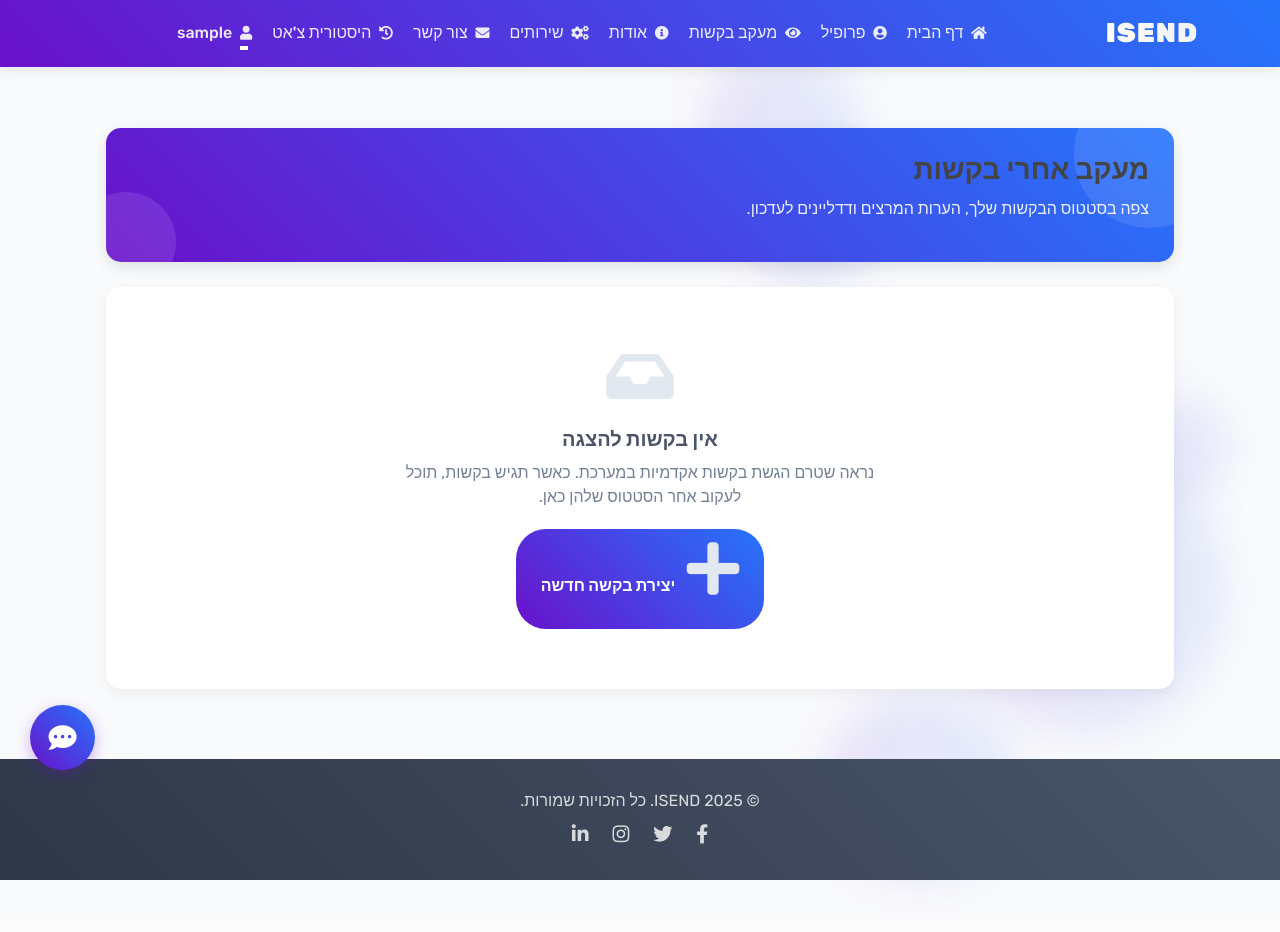
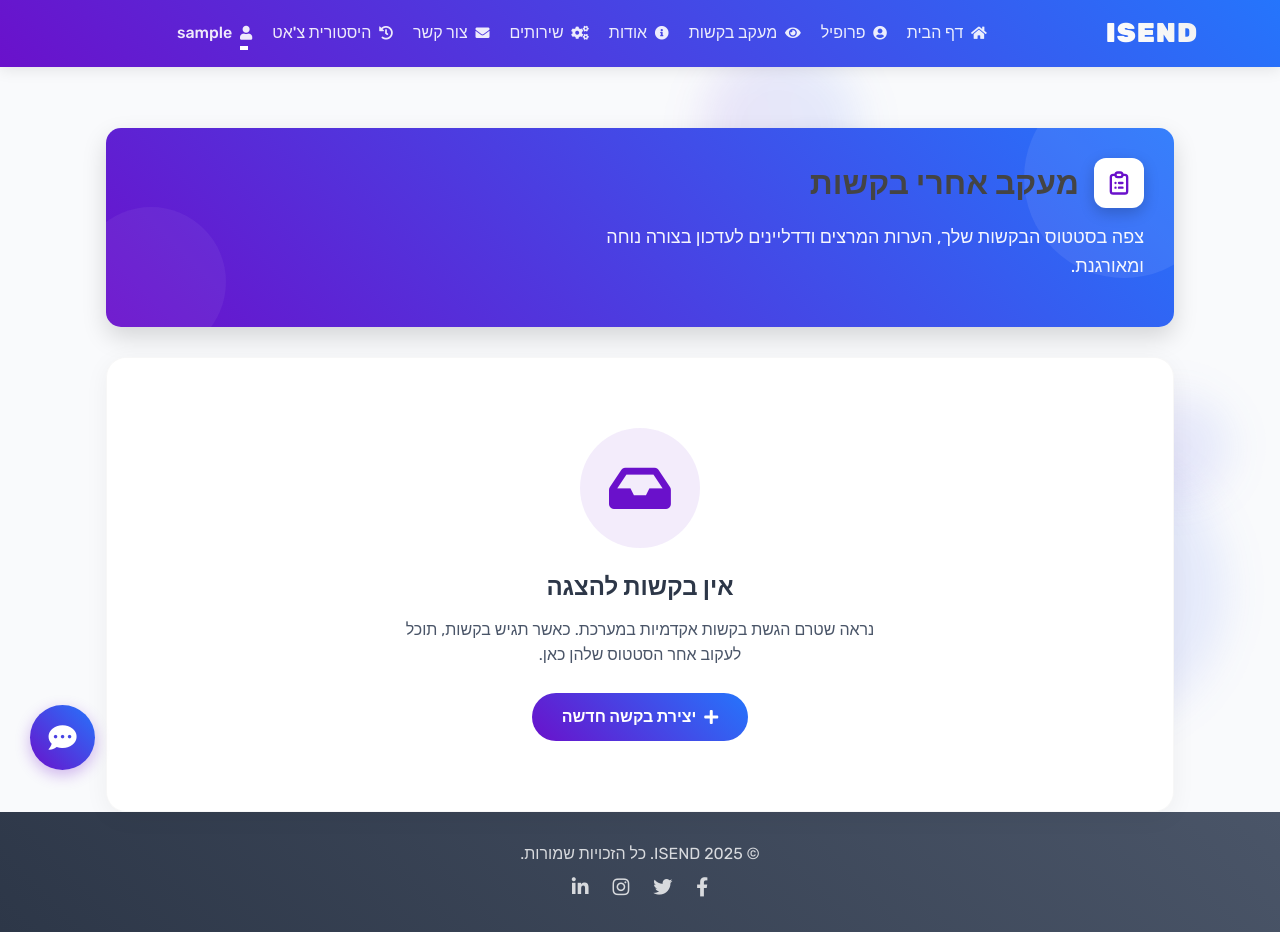
Before and after one commit to ibrahimabukush/team19, a Django app: page /student/tracking/ in a window 1280 px wide. Before the commit the page ends 880 px from the top, so only its background shows below. Run offline with Django 5.2, Linux system fonts and the light colour scheme; the visitor is signed in with stand-in values (Sample User, id 1); data that the repository does not hold is empty; parts of the project's set-up code (start-up, migrations or seed data) failed here and were passed over.

Commit message:
BSPM25T19-9 final

```diff
--- a/blog/templates/blog/base.html
+++ b/blog/templates/blog/base.html
@@ -408,9 +408,7 @@
                             <a class="nav-item nav-link" href="{% url 'profile' %}">
                                 <i class="fas fa-user-circle fa-sm me-1"></i> פרופיל
                             </a>
-                            <a class="nav-item nav-link" href="{% url 'lecturer_requests' %}">
-                                <i class="fas fa-tasks fa-sm me-1"></i> הבקשות שלי
-                            </a>
+
                             <a class="nav-item nav-link {% if request.resolver_match.url_name == 'blog-about' %}active{% endif %}" href="{% url 'blog-about' %}">
                                 <i class="fas fa-info-circle fa-sm me-1"></i> אודות
                             </a>
--- a/blog/templates/blog/tracking.html
+++ b/blog/templates/blog/tracking.html
@@ -2,14 +2,14 @@
 
 {% block content %}
 <style>
-    /* Request Tracking specific styles matching ISEND theme */
+    /* Enhanced Request Tracking specific styles matching ISEND theme */
     .tracking-header {
         background: linear-gradient(45deg, #6a11cb, #2575fc);
         color: white;
         border-radius: 15px;
-        padding: 25px;
-        margin-bottom: 25px;
-        box-shadow: 0 5px 15px rgba(0, 0, 0, 0.1);
+        padding: 30px;
+        margin-bottom: 30px;
+        box-shadow: 0 10px 25px rgba(0, 0, 0, 0.15);
         position: relative;
         overflow: hidden;
     }
@@ -19,9 +19,9 @@
         position: absolute;
         top: -50px;
         right: -50px;
-        width: 150px;
-        height: 150px;
-        background: rgba(255, 255, 255, 0.1);
+        width: 200px;
+        height: 200px;
+        background: rgba(255, 255, 255, 0.08);
         border-radius: 50%;
     }
 
@@ -30,39 +30,61 @@
         position: absolute;
         bottom: -30px;
         left: -30px;
-        width: 100px;
-        height: 100px;
-        background: rgba(255, 255, 255, 0.1);
+        width: 150px;
+        height: 150px;
+        background: rgba(255, 255, 255, 0.05);
         border-radius: 50%;
     }
 
     .tracking-title {
-        font-size: 28px;
+        font-size: 32px;
         font-weight: 700;
-        margin-bottom: 10px;
+        margin-bottom: 15px;
         position: relative;
         z-index: 10;
+        display: flex;
+        align-items: center;
+        gap: 15px;
+    }
+
+    .tracking-logo {
+        width: 50px;
+        height: 50px;
+        background: white;
+        border-radius: 12px;
+        display: flex;
+        align-items: center;
+        justify-content: center;
+        box-shadow: 0 5px 15px rgba(0, 0, 0, 0.2);
+    }
+
+    .tracking-logo svg {
+        width: 28px;
+        height: 28px;
+        color: #6a11cb;
     }
 
     .tracking-subtitle {
-        font-size: 16px;
-        opacity: 0.9;
+        font-size: 18px;
+        opacity: 0.95;
         max-width: 600px;
         position: relative;
         z-index: 10;
+        line-height: 1.6;
     }
 
     .tracking-card {
         background: white;
-        border-radius: 15px;
+        border-radius: 20px;
         overflow: hidden;
-        box-shadow: 0 5px 15px rgba(0, 0, 0, 0.05);
+        box-shadow: 0 5px 25px rgba(0, 0, 0, 0.05);
         transition: all 0.3s ease;
+        border: 1px solid rgba(0, 0, 0, 0.03);
     }
 
     .tracking-card:hover {
         transform: translateY(-5px);
-        box-shadow: 0 10px 25px rgba(0, 0, 0, 0.1);
+        box-shadow: 0 15px 35px rgba(0, 0, 0, 0.1);
     }
 
     .tracking-table {
@@ -151,59 +202,16 @@
         color: #dc3545;
     }
 
-    /* Empty state styling */
-    .empty-state {
-        text-align: center;
-        padding: 60px 20px;
-        background-color: white;
-        border-radius: 15px;
-        box-shadow: 0 5px 15px rgba(0, 0, 0, 0.05);
-    }
-
-    .empty-state i {
-        font-size: 60px;
-        color: #e2e8f0;
-        margin-bottom: 20px;
-    }
-
-    .empty-state h3 {
-        font-size: 20px;
-        font-weight: 600;
-        color: #4a5568;
-        margin-bottom: 10px;
-    }
-
-    .empty-state p {
-        color: #718096;
-        font-size: 16px;
-        max-width: 500px;
-        margin: 0 auto 20px;
-    }
-
-    .btn-isend {
-        background: linear-gradient(45deg, #6a11cb, #2575fc);
-        color: white;
-        border-radius: 30px;
-        padding: 10px 25px;
-        font-weight: 600;
-        transition: all 0.3s ease;
-        border: none;
-    }
-
-    .btn-isend:hover {
-        background: linear-gradient(45deg, #5b0cb0, #1a65e6);
-        color: white;
-        transform: translateY(-3px);
-        box-shadow: 0 8px 15px rgba(106, 17, 203, 0.3);
-    }
-
+    /* Lecturer note styling */
     .lecturer-note {
         position: relative;
+        max-width: 250px;
     }
 
     .note-content {
         position: relative;
         z-index: 1;
+        line-height: 1.5;
     }
 
     .empty-note {
@@ -211,37 +219,134 @@
         font-style: italic;
     }
 
+    /* Empty state styling with illustration */
+    .empty-state {
+        text-align: center;
+        padding: 70px 20px;
+        background-color: white;
+        border-radius: 20px;
+        box-shadow: 0 5px 25px rgba(0, 0, 0, 0.05);
+        border: 1px solid rgba(0, 0, 0, 0.03);
+    }
+
+    .empty-state-icon {
+        width: 120px;
+        height: 120px;
+        margin: 0 auto 25px;
+        display: flex;
+        align-items: center;
+        justify-content: center;
+        background: rgba(106, 17, 203, 0.08);
+        border-radius: 50%;
+    }
+
+    .empty-state-icon i {
+        font-size: 55px;
+        color: #6a11cb;
+    }
+
+    .empty-state h3 {
+        font-size: 24px;
+        font-weight: 700;
+        color: #2d3748;
+        margin-bottom: 15px;
+    }
+
+    .empty-state p {
+        color: #4a5568;
+        font-size: 16px;
+        max-width: 500px;
+        margin: 0 auto 25px;
+        line-height: 1.6;
+    }
+
+    .btn-isend {
+        background: linear-gradient(45deg, #6a11cb, #2575fc);
+        color: white;
+        border-radius: 50px;
+        padding: 12px 30px;
+        font-weight: 600;
+        transition: all 0.3s ease;
+        border: none;
+        display: inline-flex;
+        align-items: center;
+        gap: 8px;
+    }
+
+    .btn-isend:hover {
+        background: linear-gradient(45deg, #5b0cb0, #1a65e6);
+        color: white;
+        transform: translateY(-3px);
+        box-shadow: 0 10px 20px rgba(106, 17, 203, 0.3);
+    }
+
     /* Animation keyframes */
     @keyframes fadeIn {
-        from { opacity: 0; transform: translateY(10px); }
+        from { opacity: 0; transform: translateY(15px); }
         to { opacity: 1; transform: translateY(0); }
     }
 
+    @keyframes scaleIn {
+        from { transform: scale(0.95); opacity: 0; }
+        to { transform: scale(1); opacity: 1; }
+    }
+
     .animate-fade-in {
-        animation: fadeIn 0.5s ease forwards;
+        animation: fadeIn 0.6s ease forwards;
+    }
+
+    .animate-scale-in {
+        animation: scaleIn 0.5s ease forwards;
     }
 
     /* Responsive adjustments */
-    @media (max-width: 768px) {
+    @media (max-width: 992px) {
         .tracking-table {
-            min-width: 700px;
+            min-width: 800px;
         }
 
         .tracking-title {
-            font-size: 24px;
+            font-size: 28px;
+        }
+
+        .tracking-subtitle {
+            font-size: 16px;
+        }
+    }
+
+    @media (max-width: 576px) {
+        .tracking-header {
+            padding: 25px 20px;
+        }
+
+        .tracking-logo {
+            width: 40px;
+            height: 40px;
+        }
+
+        .tracking-logo svg {
+            width: 22px;
+            height: 22px;
         }
     }
 </style>
 
 <div class="container">
-    <!-- Tracking Header -->
+    <!-- Tracking Header with Logo -->
     <div class="tracking-header animate-fade-in">
-        <h1 class="tracking-title">מעקב אחרי בקשות</h1>
-        <p class="tracking-subtitle">צפה בסטטוס הבקשות שלך, הערות המרצים ודדליינים לעדכון.</p>
+        <h1 class="tracking-title">
+            <div class="tracking-logo">
+                <svg xmlns="http://www.w3.org/2000/svg" fill="none" viewBox="0 0 24 24" stroke="currentColor">
+                    <path stroke-linecap="round" stroke-linejoin="round" stroke-width="2" d="M9 5H7a2 2 0 00-2 2v12a2 2 0 002 2h10a2 2 0 002-2V7a2 2 0 00-2-2h-2M9 5a2 2 0 002 2h2a2 2 0 002-2M9 5a2 2 0 012-2h2a2 2 0 012 2m-3 7h3m-3 4h3m-6-4h.01M9 16h.01" />
+                </svg>
+            </div>
+            מעקב אחרי בקשות
+        </h1>
+        <p class="tracking-subtitle">צפה בסטטוס הבקשות שלך, הערות המרצים ודדליינים לעדכון בצורה נוחה ומאורגנת.</p>
     </div>
 
     {% if requests %}
-    <div class="tracking-card animate-fade-in" style="animation-delay: 0.1s;">
+    <div class="tracking-card animate-scale-in" style="animation-delay: 0.2s;">
         <div class="table-responsive">
             <table class="tracking-table table">
                 <thead>
@@ -299,20 +432,22 @@
         </div>
     </div>
     {% else %}
-    <div class="empty-state animate-fade-in">
-        <i class="fas fa-inbox"></i>
+    <div class="empty-state animate-scale-in" style="animation-delay: 0.2s;">
+        <div class="empty-state-icon">
+            <i class="fas fa-inbox"></i>
+        </div>
         <h3>אין בקשות להצגה</h3>
         <p>נראה שטרם הגשת בקשות אקדמיות במערכת. כאשר תגיש בקשות, תוכל לעקוב אחר הסטטוס שלהן כאן.</p>
         <a href="#services" class="btn btn-isend">
-            <i class="fas fa-plus me-2"></i> יצירת בקשה חדשה
+            <i class="fas fa-plus"></i> יצירת בקשה חדשה
         </a>
     </div>
     {% endif %}
 
     {% if requests %}
-    <div class="mt-4 text-center animate-fade-in" style="animation-delay: 0.2s;">
+    <div class="mt-5 text-center animate-fade-in" style="animation-delay: 0.4s;">
         <a href="#services" class="btn btn-isend">
-            <i class="fas fa-plus me-2"></i> יצירת בקשה חדשה
+            <i class="fas fa-plus"></i> יצירת בקשה חדשה
         </a>
     </div>
     {% endif %}
@@ -324,8 +459,8 @@
         const tableRows = document.querySelectorAll('.tracking-table tbody tr');
         tableRows.forEach((row, index) => {
             row.style.opacity = '0';
-            row.style.transform = 'translateY(10px)';
-            row.style.animation = `fadeIn 0.3s ease forwards ${0.1 + (index * 0.05)}s`;
+            row.style.transform = 'translateY(15px)';
+            row.style.animation = `fadeIn 0.4s ease forwards ${0.3 + (index * 0.07)}s`;
         });
     });
 </script>
```
Also changed, not shown: other parts of blog/templates/blog/tracking.html (+77 -20 lines), istudent/settings.py (+4 -4 lines).
